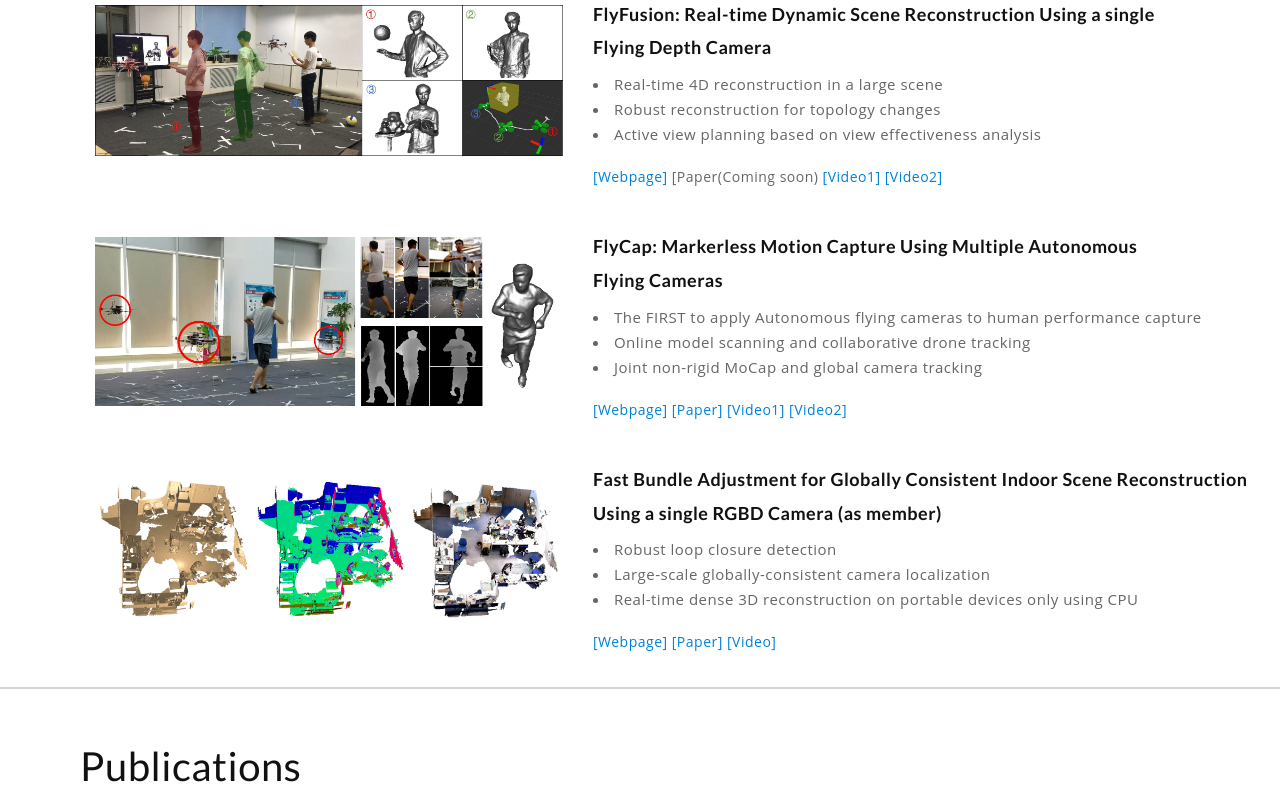
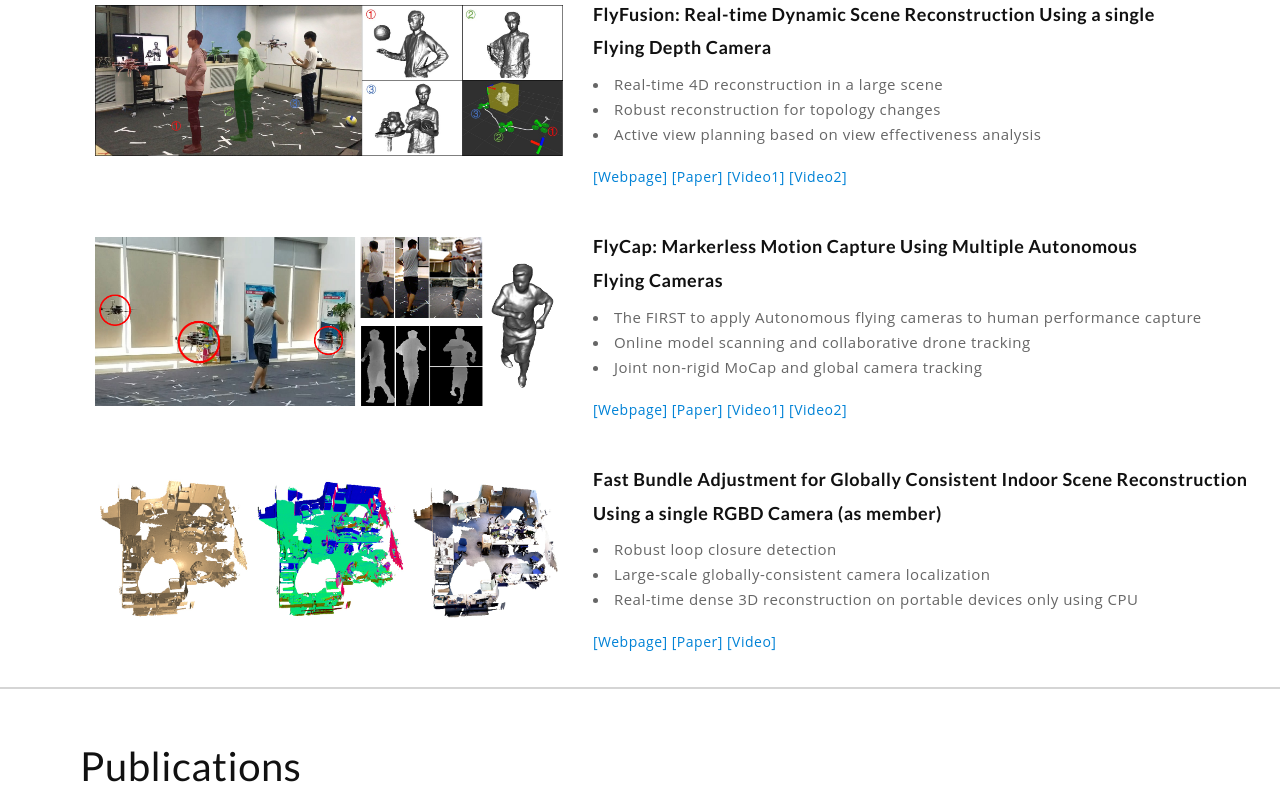
Before and after one commit to xulan/xulan.github.io, a plain HTML site: page index.html in a window 1280 px wide. Shown: the part 1172-1974 px from the top of the page. Drawn offline with nearby package versions, Linux system fonts and the light colour scheme.

Commit message:
add paper of flyfusion

```diff
--- a/index.html
+++ b/index.html
@@ -165,7 +165,7 @@
 								<li>Active view planning based on view effectiveness analysis</li>
 								<br />
 								<a href="http://luvision.net/FlyFusion/">[Webpage]</a>
-                                [Paper(Coming soon)
+                                <a href="https://ieeexplore.ieee.org/document/8778689/">[Paper]</a>
                                 <a href="http://luvision.net/FlyFusion_tvcg/Video/FlyFusion_tvcg.mp4">[Video1]</a>
 								<a href="http://luvision.net/iHuman3D/Video/iHuman3D.mp4">[Video2]</a>
                             </div><!-- / timeline-details -->
```
